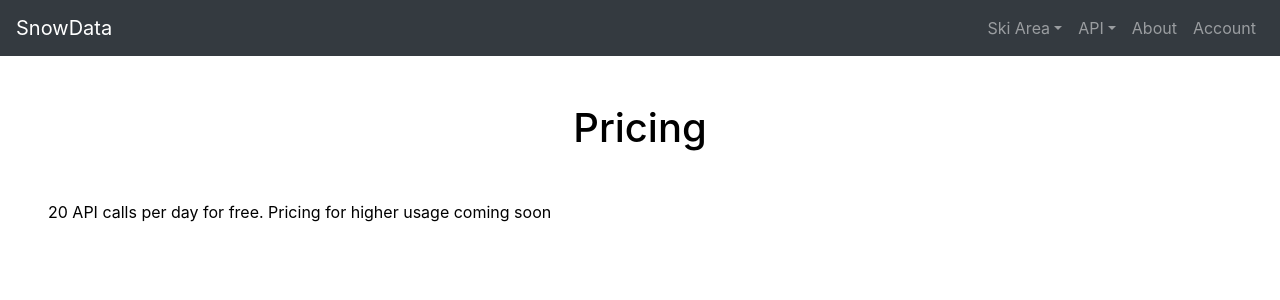
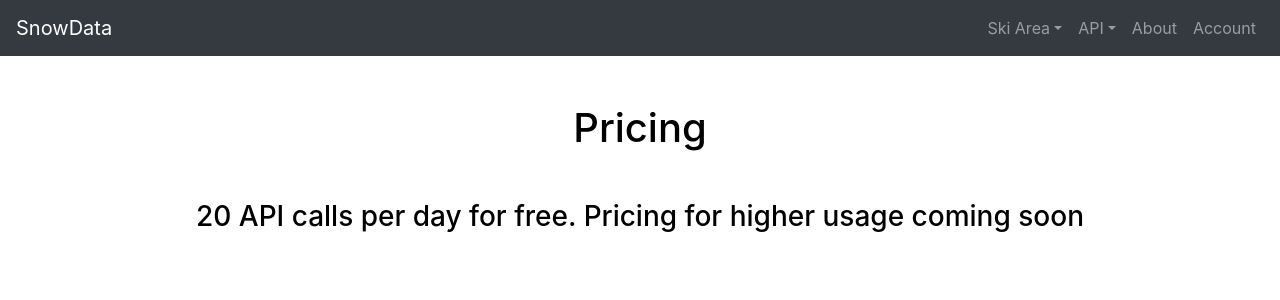
Before and after one commit to aj-medianet/snowdata.org, a React (Create React App) app in the folder frontend/: page /api-pricing in a window 1280 px wide. Shown: the top 300 px of the page. Built offline with nearby package versions, Linux system fonts and the light colour scheme.

Commit message:
updated pricing page to look a little better

```diff
--- a/frontend/src/components/Pricing.js
+++ b/frontend/src/components/Pricing.js
@@ -21,8 +21,8 @@ class Pricing extends Component {
         return (
             <div className="m-5">
                 <h1 className="m-5">Pricing</h1>
-                <div className="text-left">
-                    <ReactMarkdown source={text} />
+                <div>
+                   <h3><ReactMarkdown source={text} /></h3>
                 </div>
             </div>
 
```
